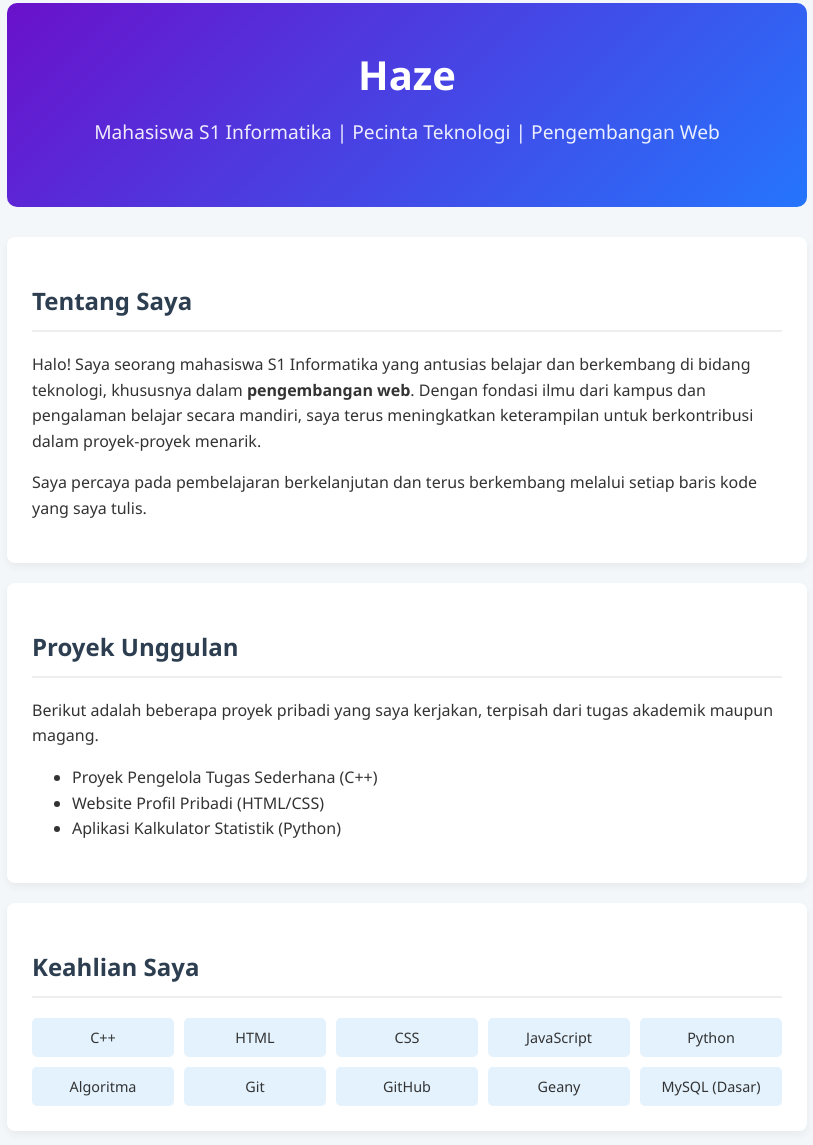
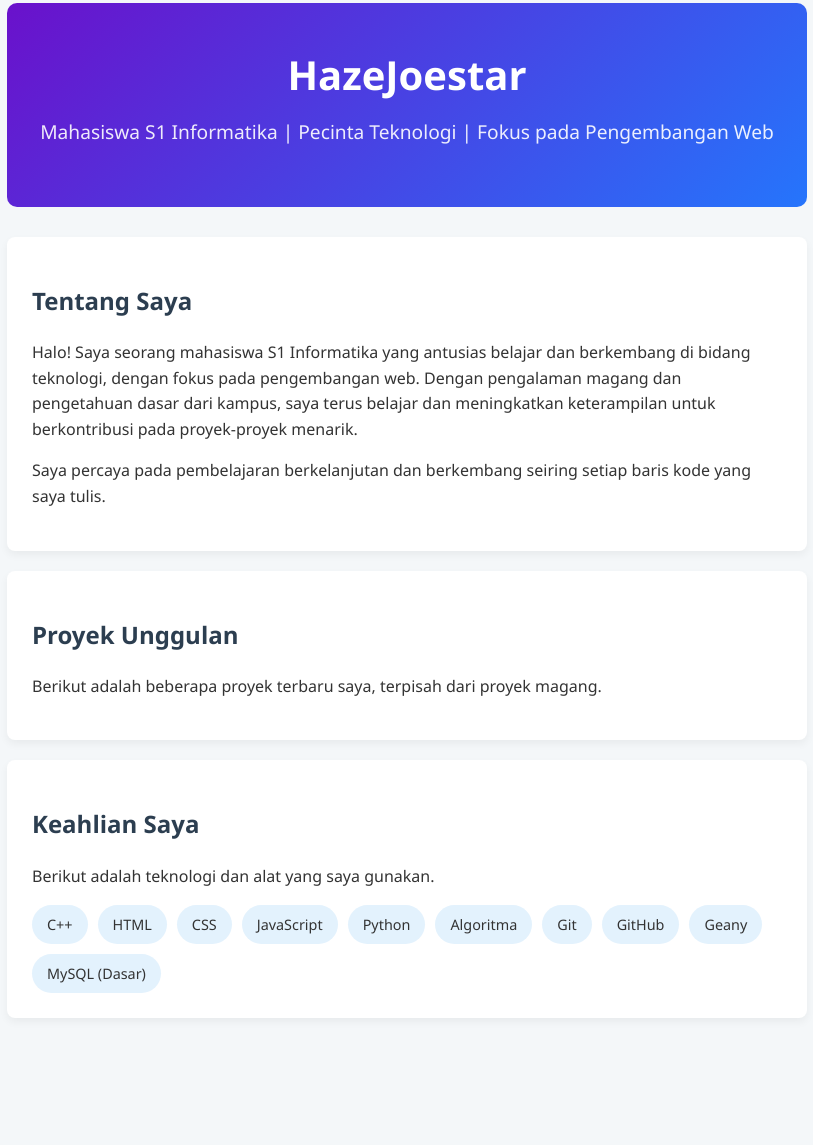
Before and after one commit to hazeJoestar/hazeJoestar.github.io, a plain HTML site: page index.html in a window 1280 px wide. Shown: the part 17-1162 px from the top of the page, without its empty margins (233-1046 px from the left). After the commit the page ends 1075 px from the top, so only its background shows below. Drawn offline with Linux system fonts and the light colour scheme.

Commit message:
Update index.html
ya

```diff
--- a/index.html
+++ b/index.html
@@ -3,7 +3,7 @@
 <head>
     <meta charset="UTF-8">
     <meta name="viewport" content="width=device-width, initial-scale=1.0">
-    <title>Profil Pribadi Saya</title>
+    <title>Haze"s profile</title>
     <style>
         body {
             font-family: 'Segoe UI', sans-serif;
@@ -44,19 +44,20 @@
         }
         h2 {
             color: #2c3e50;
-            border-bottom: 2px solid #eee;
-            padding-bottom: 10px;
         }
-        .skills-grid {
-            display: grid;
-            grid-template-columns: repeat(auto-fill, minmax(120px, 1fr));
+        h4 {
+            margin-top: 20px;
+            margin-bottom: 10px;
+        }
+        .skills-list {
+            display: flex;
+            flex-wrap: wrap;
             gap: 10px;
         }
         .skill {
             background-color: #e3f2fd;
-            padding: 8px;
-            border-radius: 5px;
-            text-align: center;
+            padding: 8px 15px;
+            border-radius: 20px;
             font-size: 0.9em;
         }
         a {
@@ -71,37 +72,35 @@
 <body>
     <div class="container">
         <header>
-            <h1>Haze</h1>
-            <p class="subtitle">Mahasiswa S1 Informatika | Pecinta Teknologi | Pengembangan Web</p>
+            <h1>HazeJoestar</h1>
+            <p class="subtitle">Mahasiswa S1 Informatika | Pecinta Teknologi | Fokus pada Pengembangan Web</p>
         </header>
 
         <section id="about">
             <h2>Tentang Saya</h2>
             <p>
                 Halo! Saya seorang mahasiswa S1 Informatika yang antusias belajar dan berkembang di bidang teknologi,
-                khususnya dalam <strong>pengembangan web</strong>. Dengan fondasi ilmu dari kampus dan pengalaman belajar
-                secara mandiri, saya terus meningkatkan keterampilan untuk berkontribusi dalam proyek-proyek menarik.
+                dengan fokus pada pengembangan web. Dengan pengalaman magang dan pengetahuan dasar dari kampus,
+                saya terus belajar dan meningkatkan keterampilan untuk berkontribusi pada proyek-proyek menarik.
             </p>
             <p>
-                Saya percaya pada pembelajaran berkelanjutan dan terus berkembang melalui setiap baris kode yang saya tulis.
+                Saya percaya pada pembelajaran berkelanjutan dan berkembang seiring setiap baris kode yang saya tulis.
             </p>
         </section>
 
         <section id="projects">
             <h2>Proyek Unggulan</h2>
             <p>
-                Berikut adalah beberapa proyek pribadi yang saya kerjakan, terpisah dari tugas akademik maupun magang.
+                Berikut adalah beberapa proyek terbaru saya, terpisah dari proyek magang.
             </p>
-            <ul>
-                <li>Proyek Pengelola Tugas Sederhana (C++)</li>
-                <li>Website Profil Pribadi (HTML/CSS)</li>
-                <li>Aplikasi Kalkulator Statistik (Python)</li>
-            </ul>
         </section>
 
         <section id="skills">
             <h2>Keahlian Saya</h2>
-            <div class="skills-grid">
+            <p>
+                Berikut adalah teknologi dan alat yang saya gunakan.
+            </p>
+            <div class="skills-list">
                 <div class="skill">C++</div>
                 <div class="skill">HTML</div>
                 <div class="skill">CSS</div>
```
